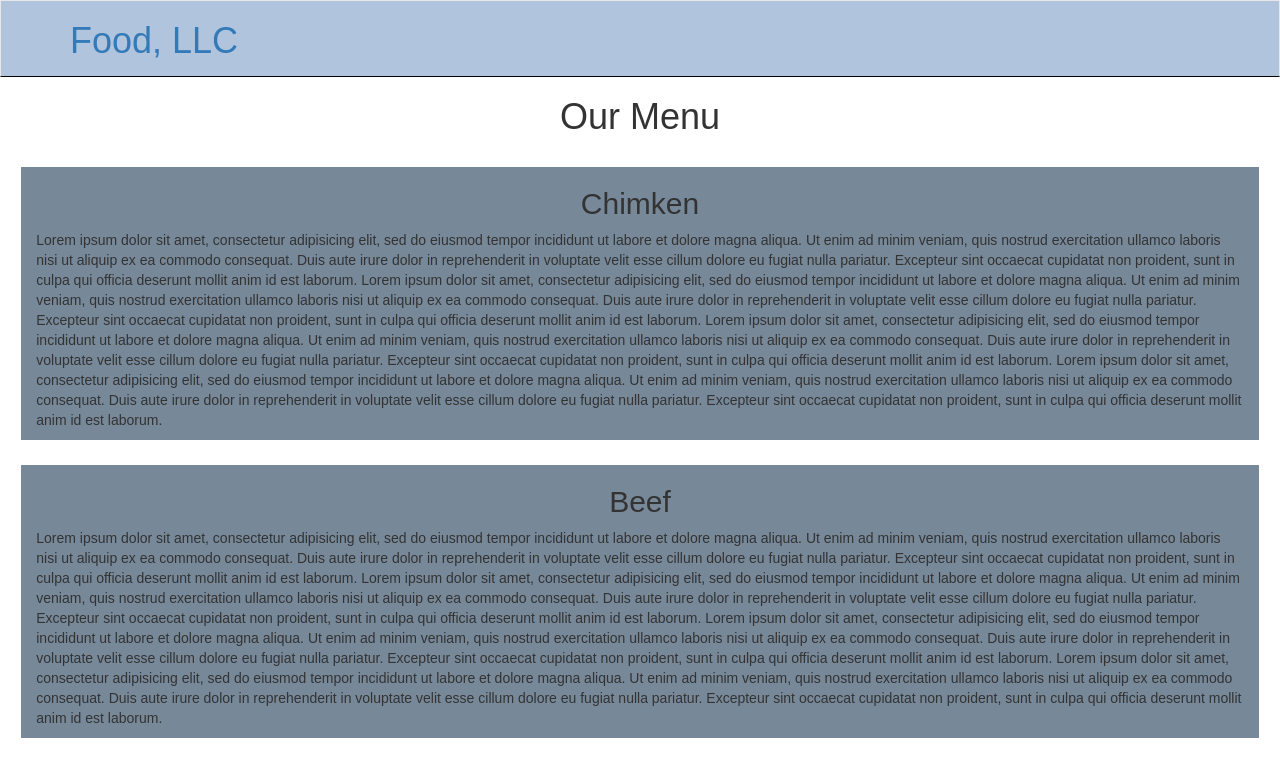
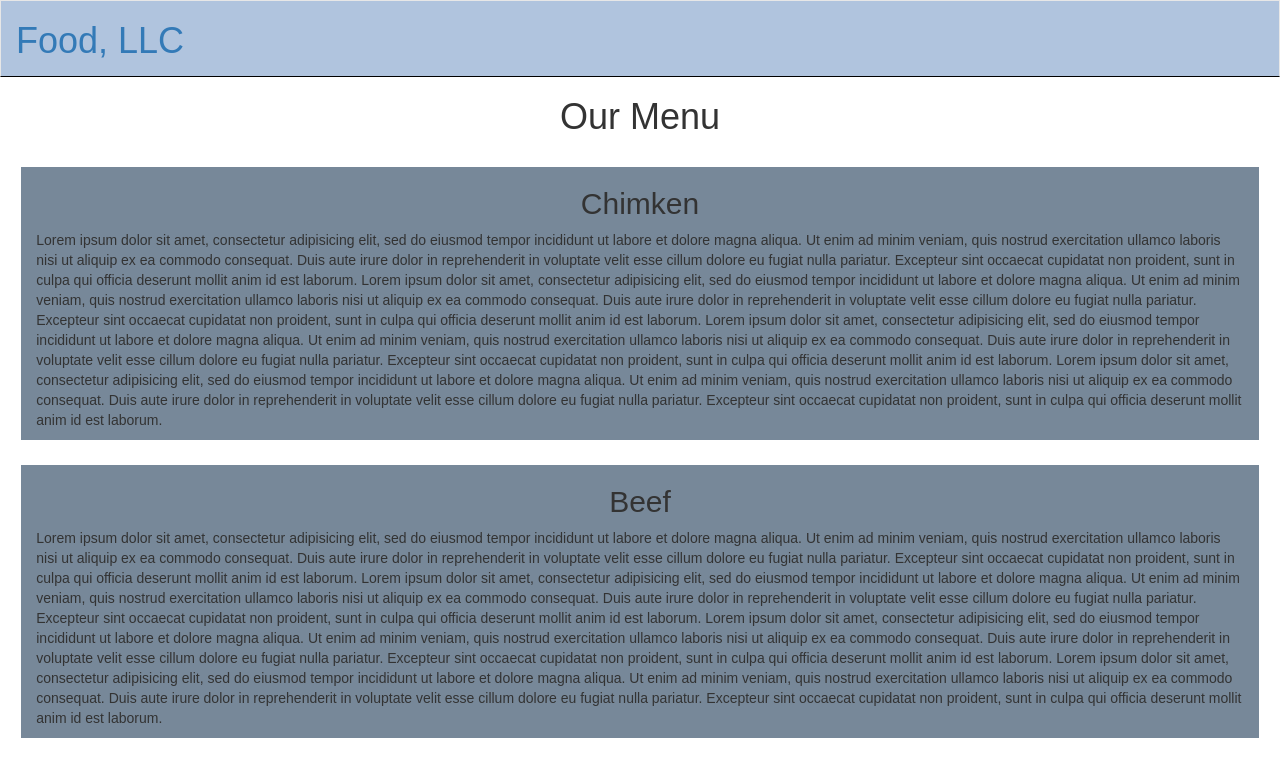
Before and after one commit to irfhandomahendra/Coursera-HTML-CSS-JavaScript, a plain HTML site: page Module 3/index.html in a window 1280 px wide. Shown: the top 761 px of the page. Drawn offline with Linux system fonts and the light colour scheme.

Commit message:
container update

```diff
--- a/Module 3/css/styles.css
+++ b/Module 3/css/styles.css
@@ -7,11 +7,13 @@ h1{
 li{
 	border-top: 1px solid black;
 }
+.container{
+	margin: 0;
+}
 #header-nav{
 	background-color: lightsteelblue;
 	border-radius: 0;
 	border-bottom: 1px solid black;
-
 }
 .navbar-brand{
 	font-family: sans-serif;
```
